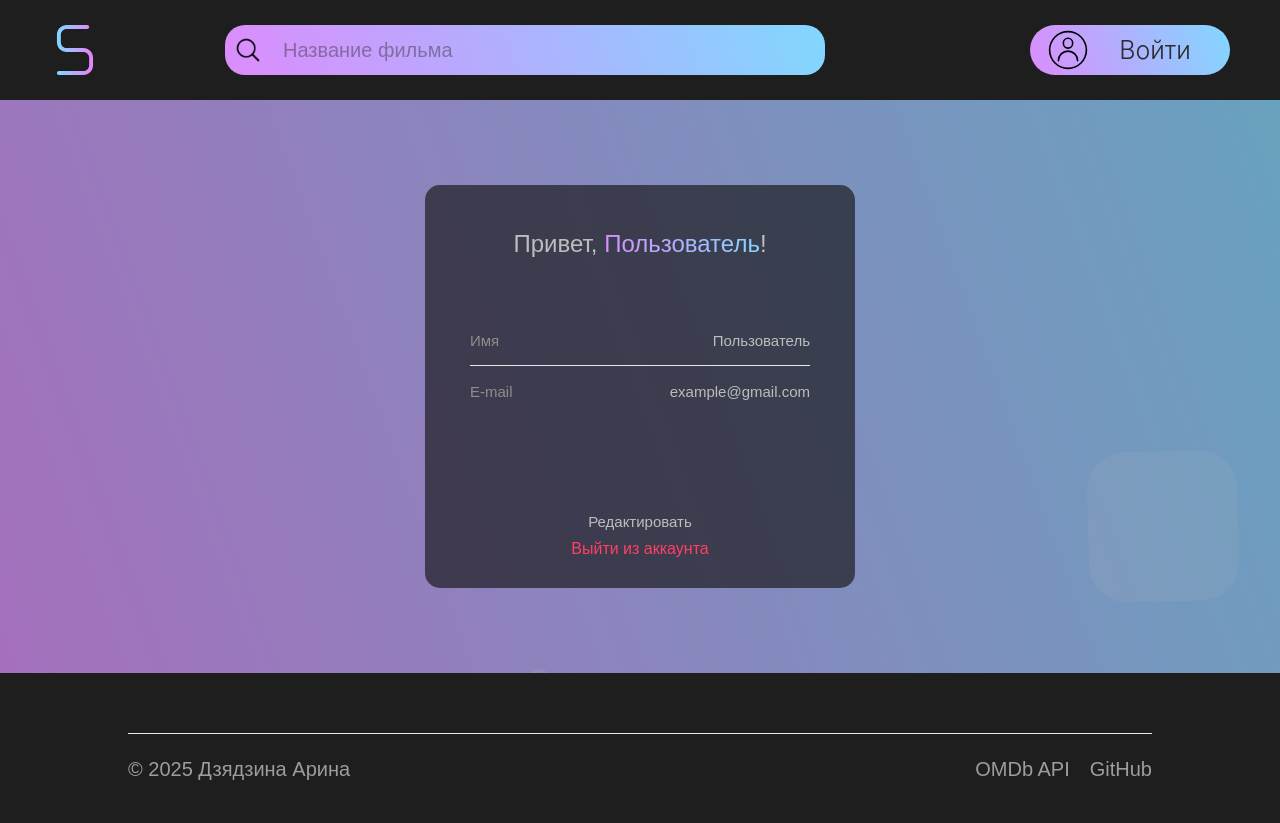
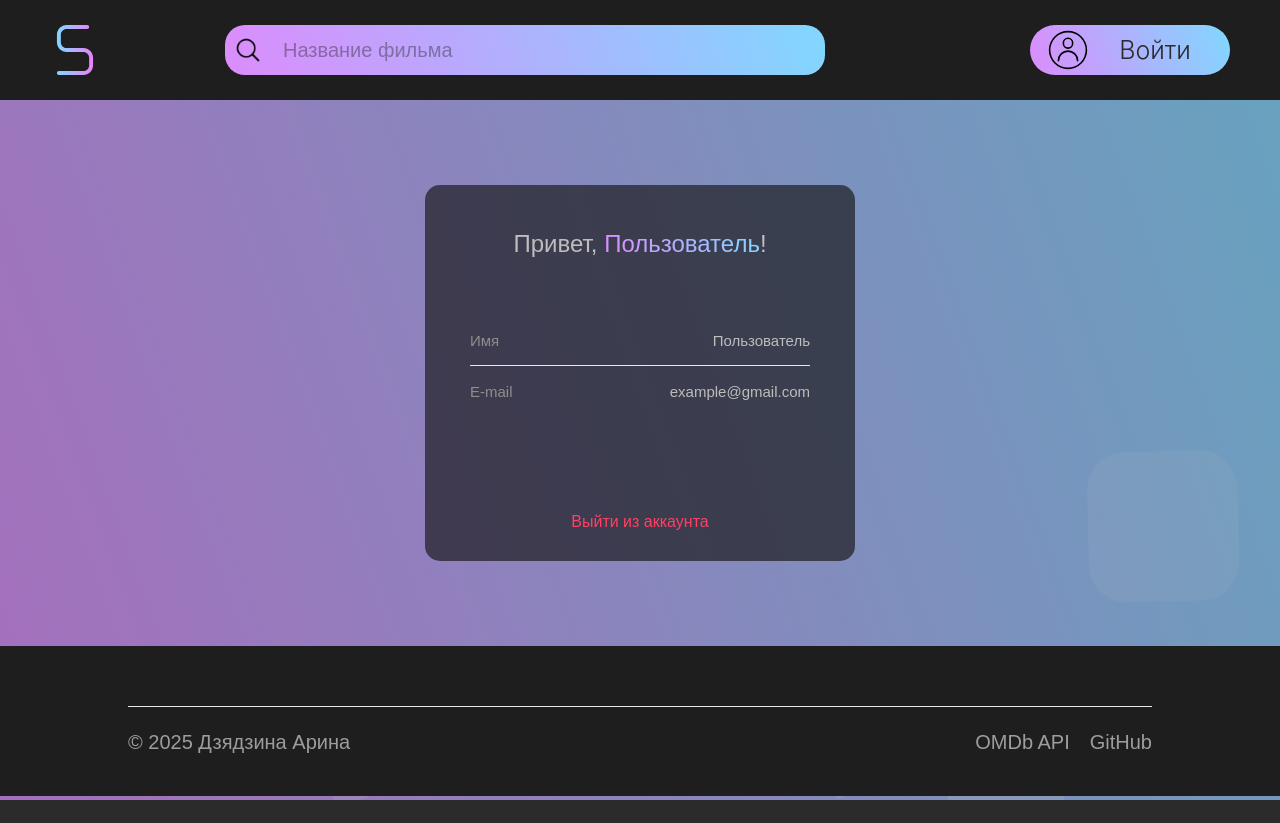
Before and after one commit to rina-dz/movie-storage, a React (Create React App) app: page /profile in a window 1280 px wide. After the commit the page ends 800 px from the top, so only its background shows below. Built offline with nearby package versions, Linux system fonts and the light colour scheme.

Commit message:
fix: поправить Profile

```diff
--- a/src/components/Profile/Profile.js
+++ b/src/components/Profile/Profile.js
@@ -7,6 +7,8 @@ import { Link } from 'react-router-dom';
 
 function Profile(props) {
     const currentUser = useContext(CurrentUserContext);
+
+    //<Link className="profile__change-link" to="/profile-change">Редактировать</Link>
 
     return (
         <>
@@ -25,7 +27,6 @@ function Profile(props) {
                         </div>
                     </div>
                     <div className="profile__links">
-                        <Link className="profile__change-link" to="/profile-change">Редактировать</Link>
                         <Link className="profile__exit-link" to="/auth">Выйти из аккаунта</Link>
                     </div>
                 </div>
```
